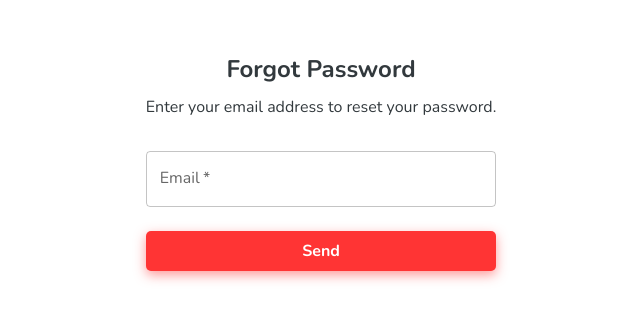
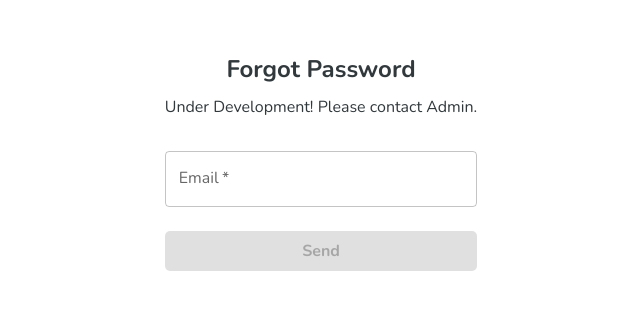
Before and after one commit to n33dhi/Cash-Flow-Manager, a React (Create React App) app in the folder Client/: page /forgetPassword in a window 1280 px wide. Shown: the part 239-560 px from the top of the page, without its empty margins (319-959 px from the left). Built offline with nearby package versions, Linux system fonts and the light colour scheme.

Commit message:
removed log

```diff
--- a/Client/src/components/newRequestTable.js
+++ b/Client/src/components/newRequestTable.js
@@ -75,7 +75,7 @@ const NewRequestsTable = () => {
         const response = await api.post(`/cashMaster/getBudgetId`, {month: currentMonth, year: currentYear});
         if (response.data && response.data._id) {
           setBudgetId(response.data._id);
-          console.log(response.data._id);
+          // console.log(response.data._id);
         } else {
           console.error("No budget found for the current month and year.");
         }
--- a/Client/src/pages/forgotPassword.js
+++ b/Client/src/pages/forgotPassword.js
@@ -14,7 +14,7 @@ const ForgotPassword = () => {
             alert("Check your")
         }
     })
-    console.log('Email submitted:', email);
+    // console.log('Email submitted:', email);
   };
 
   return (
@@ -37,7 +37,7 @@ const ForgotPassword = () => {
             Forgot Password
           </Typography>
           <Typography variant="body1" mb={2}>
-            Enter your email address to reset your password.
+            Under Development! Please contact Admin.
           </Typography>
           <Box component="form" onSubmit={handleSubmit} sx={{ width: '100%' }}>
             <TextField
@@ -51,6 +51,7 @@ const ForgotPassword = () => {
               type="email"
             />
             <Button
+            disabled
               type="submit"
               variant="contained"
               fullWidth
```
